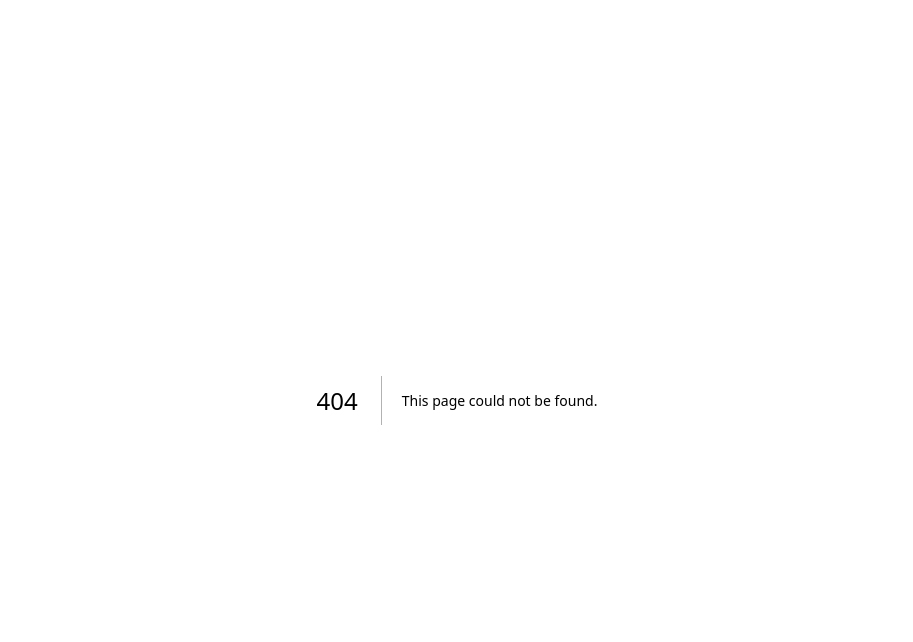
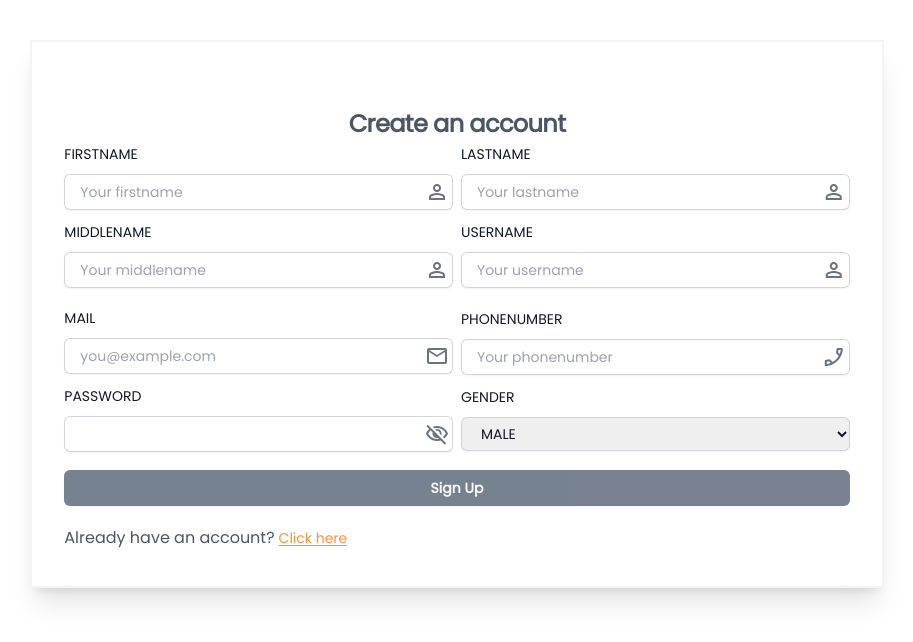
Before and after one commit to muling3/next-pr, a Next.js app: page /register in a window 1280 px wide. Before the commit this address had no page. Shown: the top 642 px of the page, without its empty margins (183-1096 px from the left). Built offline with nearby package versions, Linux system fonts and the light colour scheme.

Commit message:
registration screen part 1

```diff
--- a/package.json
+++ b/package.json
@@ -16,6 +16,7 @@
     "eslint": "8.48.0",
     "eslint-config-next": "13.4.19",
     "next": "13.4.19",
+    "next-themes": "^0.2.1",
     "postcss": "8.4.29",
     "react": "18.2.0",
     "react-dom": "18.2.0",
--- a/src/app/login/page.tsx
+++ b/src/app/login/page.tsx
@@ -1,10 +1,11 @@
 import { CustomButton } from "@/components/CustomButton";
 import { CustomInput } from "@/components/CustomInput";
 import React from "react";
+import Link from "next/link";
 
 export default () => {
   return (
-    <div className="translate-x-[50%] translate-y-1/3 border-2 border-gray-100 w-1/3 flex flex-col justify-center px-6 py-12 lg:px-8 shadow-xl">
+    <div className="mx-auto mt-10 border-2 border-gray-100 w-1/3 flex flex-col justify-center px-6 py-8 lg:px-8 shadow-xl">
       <div className="sm:mx-auto sm:w-full sm:max-w-sm">
         <h2 className="mt-10 text-center text-2xl font-bold leading-9 tracking-tight text-gray-600">
           Sign in to your account
@@ -48,6 +49,21 @@ export default () => {
         </div>
       </div>
       <CustomButton title="Sign In" navigateTo={"/"} />
+      <div className="w-full my-2 py-1 flex justify-between items-center">
+        <div className="relative flex items-start">
+          <p className="font-medium text-gray-600">
+            Don't have an account?
+            <span className="ml-1">
+              <Link
+                className="text-orange-400 text-sm underline underline-offset-2 hover:cursor-pointer"
+                href={"/register"}
+              >
+                Click here
+              </Link>
+            </span>
+          </p>
+        </div>
+      </div>
     </div>
   );
 };
--- /dev/null
+++ b/src/app/register/page.tsx
@@ -0,0 +1,103 @@
+import { CustomButton } from "@/components/CustomButton";
+import { CustomInput } from "@/components/CustomInput";
+import React from "react";
+import Link from "next/link";
+import { CustomSelectInput } from "@/components/CustomSelectInput";
+
+const Register = () => {
+  return (
+    <div className="mx-10 sm:mx-auto mt-10 border-2 border-gray-100 w-full sm:w-2/3 md:1/2 px-6 py-6 lg:px-8 shadow-xl flex flex-col justify-center">
+      <div className="sm:mx-auto sm:w-full sm:max-w-sm">
+        <h2 className="mt-10 text-center text-2xl font-bold leading-9 tracking-tight text-gray-600">
+          Create an account
+        </h2>
+      </div>
+
+      <div className="flex flex-col justify-center md:grid md:grid-cols-2 gap-2">
+        <div className="flex flex-col justify-center ">
+          <CustomInput
+            placeholder="Your firstname"
+            icon="person"
+            label="firstname"
+            type="text"
+          />
+
+          <CustomInput
+            placeholder="Your middlename"
+            icon="person"
+            label="middlename"
+            type="text"
+          />
+        </div>
+
+        <div className="flex flex-col justify-center ">
+          <CustomInput
+            placeholder="Your lastname"
+            icon="person"
+            label="lastname"
+            type="text"
+          />
+
+          <CustomInput
+            placeholder="Your username"
+            icon="person"
+            label="username"
+            type="text"
+          />
+        </div>
+
+        <div className="flex flex-col justify-center ">
+          <CustomInput
+            placeholder="you@example.com"
+            icon="mail"
+            label="mail"
+            type="mail"
+          />
+
+          <CustomInput
+            placeholder=""
+            icon="visibility_off"
+            label="password"
+            type="password"
+          />
+        </div>
+
+        <div className="flex flex-col justify-center ">
+          <CustomInput
+            placeholder="Your phonenumber"
+            icon="phone_enabled"
+            label="phonenumber"
+            type="number"
+          />
+
+          <CustomSelectInput
+            icon="agender"
+            label="gender"
+            options={["male", "female"]}
+          />
+        </div>
+
+      </div>
+
+      <CustomButton title="Sign Up" navigateTo={"/login"} />
+
+      <div className="w-full my-2 py-1 flex justify-between items-center">
+        <div className="relative flex items-start">
+          <p className="font-medium text-gray-600">
+            Already have an account?
+            <span className="ml-1">
+              <Link
+                className="text-orange-400 text-sm underline underline-offset-2 hover:cursor-pointer"
+                href={"/login"}
+              >
+                Click here
+              </Link>
+            </span>
+          </p>
+        </div>
+      </div>
+    </div>
+  );
+};
+
+export default Register;
--- a/src/components/CustomButton.tsx
+++ b/src/components/CustomButton.tsx
@@ -20,7 +20,7 @@ export const CustomButton: FC<Props> = ({ title, navigateTo }) => {
     <div>
       <button
         type="submit"
-        className="flex w-full justify-center rounded-md bg-slate-600 px-3 my-2 py-1.5 text-sm font-semibold leading-6 text-white shadow-sm hover:bg-slate-200 hover:text-slate-800 focus-visible:outline focus-visible:outline-2 focus-visible:outline-offset-2 focus-visible:outline-gray-200 transition-all duration-500"
+        className="flex w-full justify-center animate-pulse hover:animate-none rounded-md bg-slate-600 px-3 my-2 py-1.5 text-sm font-semibold leading-6 text-white shadow-sm hover:bg-slate-200 hover:text-slate-800 focus-visible:outline focus-visible:outline-2 focus-visible:outline-offset-2 focus-visible:outline-gray-200 transition-all duration-500"
         onClick={handleOnClick}
       >
         {title}
--- /dev/null
+++ b/src/components/CustomSelectInput.tsx
@@ -0,0 +1,35 @@
+import { CustomInputProps } from "@/types/CustomInputProps";
+import React, { FC } from "react";
+
+export const CustomSelectInput: FC<CustomInputProps> = ({
+  label,
+  type,
+  placeholder,
+  icon,
+  options,
+}) => {
+  return (
+    <div className="mb-[10px]">
+      <label
+        htmlFor={label}
+        className="block text-sm font-medium leading-6 text-gray-900"
+      >
+        {label.toUpperCase()}
+      </label>
+      <div className="relative mt-2 rounded-md shadow-sm">
+        <select
+          name={label}
+          id={label}
+          className="block w-full rounded-md border-0 py-1.5 pl-4 text-gray-900 ring-1 ring-inset ring-gray-300 placeholder:text-gray-400 focus:ring-1 focus:ring-inset focus:ring-gray-400 sm:text-sm sm:leading-6 transition-all duration-2000"
+        >
+          {options &&
+            options?.map((opt: string, index: number) => (
+              <option key={index}>{opt.toUpperCase()}</option>
+            ))}
+        </select>
+        <div className="pointer-events-none absolute inset-y-0 right-1 flex items-center pl-3">
+        </div>
+      </div>
+    </div>
+  );
+};
--- a/src/types/CustomInputProps.ts
+++ b/src/types/CustomInputProps.ts
@@ -1,6 +1,7 @@
 export interface CustomInputProps {
     label: string
-    type: string
+    type?: string
     icon: string
-    placeholder: string
+    placeholder?: string
+    options?: string[]
 }
```
Also changed, not shown: 1 other file (tests, documents, lock files or other folders).
